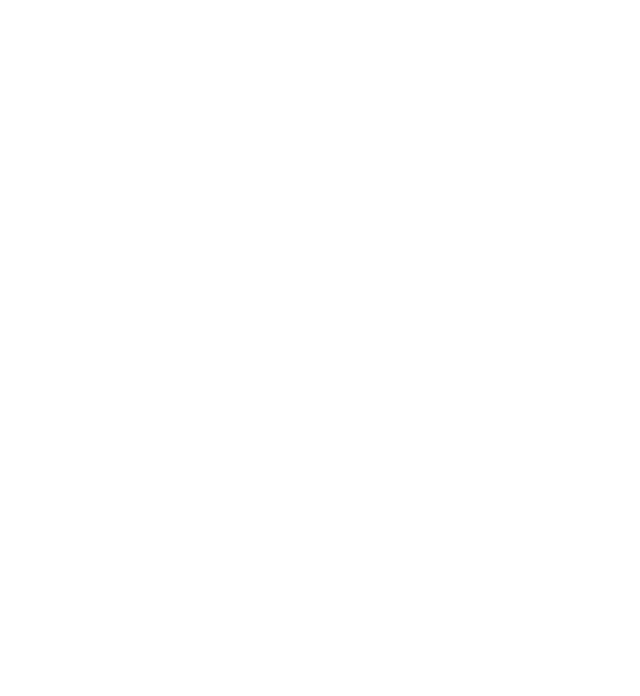
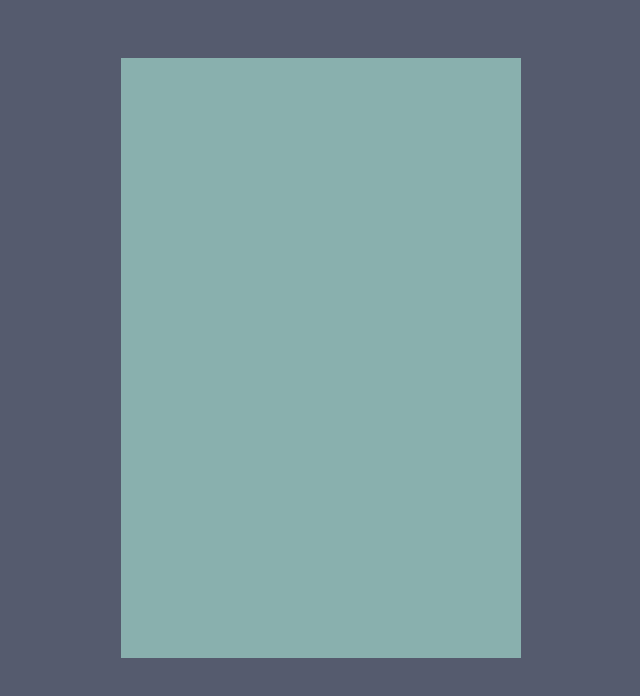
Before and after one commit to yojaepak/Calculator, a plain HTML site: page index.html in a window 1280 px wide. Shown: the whole page, without its empty margins (319-959 px from the left). Drawn offline with Linux system fonts and the light colour scheme.

Commit message:
display containers for calculator

```diff
--- a/index.html
+++ b/index.html
@@ -8,6 +8,12 @@
     <title>Calculator</title>
 </head>
 <body>
+    <div class="flex_container">
+        <div class="calculator">
+            <div class="display"></div>
+            <div class="buttons"></div>
+        </div>
+    </div>
 
 </body>
 <script src="script.js"></script>
--- a/style.css
+++ b/style.css
@@ -0,0 +1,18 @@
+body {
+    background-color: #555b6e;
+}
+
+.flex_container {
+    display:flex;
+    flex-direction: column;
+    align-items: center;
+}
+
+.calculator {
+    display: flex;
+    flex-direction: column;
+    margin-top: 50px;
+    width: 400px;
+    height: 600px;
+    background-color: #89b0ae;
+}
```
